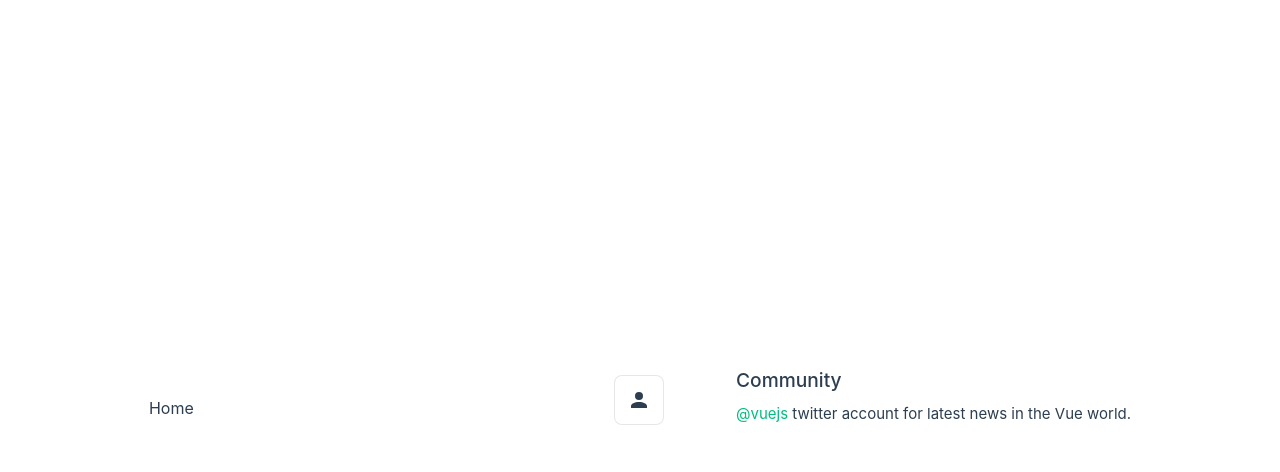
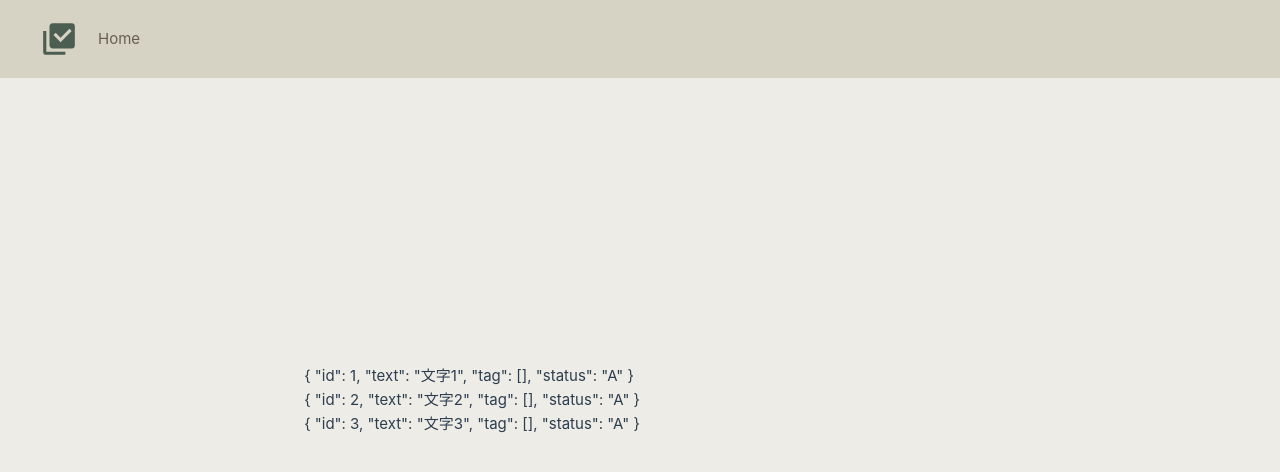
Before and after one commit to Emagineer9/vue3_todo_list, a Vue app: page / in a window 1280 px wide. Shown: the top 472 px of the page. Built offline with nearby package versions, Linux system fonts and the light colour scheme.

Commit message:
create: task interface

```diff
--- a/src/App.vue
+++ b/src/App.vue
@@ -1,15 +1,23 @@
 <script setup lang="ts">
+import { computed } from 'vue'
 import { RouterLink, RouterView } from 'vue-router'
+import { mdiCheckboxMultipleMarked } from '@mdi/js'
+import SvgIcon from './components/parts/SvgIcon.vue'
+
+const headerIcon = computed(() => {
+  return mdiCheckboxMultipleMarked
+})
 </script>
 
 <template>
-  <header>
-    <!-- <img alt="Vue logo" class="logo" src="@/assets/logo.svg" width="125" height="125" /> -->
-
-    <div class="wrapper">
-      <nav>
-        <RouterLink to="/">Home</RouterLink>
-      </nav>
+  <header id="header">
+    <div class="inner">
+      <SvgIcon type="mdi" :path="headerIcon" :size="38" style="color: #4c5d52; vertical-align: middle"></SvgIcon>
+      <div class="router-link">
+        <nav>
+          <RouterLink to="/">Home</RouterLink>
+        </nav>
+      </div>
     </div>
   </header>
 
@@ -17,65 +25,5 @@ import { RouterLink, RouterView } from 'vue-router'
 </template>
 
 <style scoped>
-header {
-  line-height: 1.5;
-  max-height: 100vh;
-}
-
-.logo {
-  display: block;
-  margin: 0 auto 2rem;
-}
-
-nav {
-  width: 100%;
-  font-size: 12px;
-  text-align: center;
-  margin-top: 2rem;
-}
-
-nav a.router-link-exact-active {
-  color: var(--color-text);
-}
-
-nav a.router-link-exact-active:hover {
-  background-color: transparent;
-}
-
-nav a {
-  display: inline-block;
-  padding: 0 1rem;
-  border-left: 1px solid var(--color-border);
-}
-
-nav a:first-of-type {
-  border: 0;
-}
-
-@media (min-width: 1024px) {
-  header {
-    display: flex;
-    place-items: center;
-    padding-right: calc(var(--section-gap) / 2);
-  }
-
-  .logo {
-    margin: 0 2rem 0 0;
-  }
-
-  header .wrapper {
-    display: flex;
-    place-items: flex-start;
-    flex-wrap: wrap;
-  }
-
-  nav {
-    text-align: left;
-    margin-left: -1rem;
-    font-size: 1rem;
-
-    padding: 1rem 0;
-    margin-top: 1rem;
-  }
-}
+@media (min-width: 1024px) {}
 </style>
--- a/src/assets/main.css
+++ b/src/assets/main.css
@@ -1,4 +1,9 @@
+@import './reset.css';
 @import './base.css';
+
+body {
+  background-color: #eeece6;
+}
 
 #app {
   max-width: 1280px;
@@ -8,16 +13,40 @@
   font-weight: normal;
 }
 
+header {
+  position: fixed;
+  line-height: 1.5;
+  max-height: 100vh;
+  z-index: 999;
+  top: 0;
+  left: 0;
+  width: 100%;
+  padding: 20px 40px;
+  background: #D6D2C4;
+  box-sizing: border-box;
+}
+
+header .inner {
+  position: relative;
+  display: flex;
+  align-items: center;
+  height: 100%;
+}
+
 a,
 .green {
   text-decoration: none;
-  color: hsla(160, 100%, 37%, 1);
+  color: #675D50;
   transition: 0.4s;
+}
+
+.router-link {
+  padding: 0 20px;
 }
 
 @media (hover: hover) {
   a:hover {
-    background-color: hsla(160, 100%, 37%, 0.2);
+    background-color: #5b7b7033;
   }
 }
 
--- /dev/null
+++ b/src/assets/reset.css
@@ -0,0 +1,110 @@
+*,
+*::before,
+*::after {
+    margin: 0;
+    padding: 0;
+    box-sizing: border-box;
+}
+
+:where([hidden]:not([hidden='until-found'])) {
+    display: none !important;
+}
+
+:where(html) {
+    -webkit-text-size-adjust: none;
+    color-scheme: dark light;
+}
+
+@supports not (min-block-size: 100dvb) {
+    :where(html) {
+        block-size: 100%;
+    }
+}
+
+@media (prefers-reduced-motion: no-preference) {
+    :where(html:focus-within) {
+        scroll-behavior: smooth;
+    }
+}
+
+:where(body) {
+    block-size: 100%;
+    block-size: 100dvb;
+    line-height: 1.5;
+    font-family: system-ui, sans-serif;
+    -webkit-font-smoothing: antialiased;
+}
+
+:where(input, button, textarea, select) {
+    font: inherit;
+    color: inherit;
+}
+
+:where(textarea) {
+    resize: vertical;
+    resize: block;
+}
+
+:where(button, label, select, summary, [role='button'], [role='option']) {
+    cursor: pointer;
+}
+
+:where(:disabled) {
+    cursor: not-allowed;
+}
+
+:where(label:has(> input:disabled), label:has(+ input:disabled)) {
+    cursor: not-allowed;
+}
+
+:where(button) {
+    border-style: solid;
+}
+
+:where(a) {
+    text-underline-offset: 0.2ex;
+}
+
+:where(ul, ol) {
+    list-style: none;
+}
+
+:where(img, svg, video, canvas, audio, iframe, embed, object) {
+    display: block;
+}
+
+:where(img, picture, svg) {
+    max-inline-size: 100%;
+    block-size: auto;
+}
+
+:where(p, h1, h2, h3, h4, h5, h6) {
+    overflow-wrap: break-word;
+}
+
+:where(h1, h2, h3) {
+    line-height: calc(1em + 0.5rem);
+}
+
+:where(hr) {
+    border: none;
+    border-block-start: 1px solid;
+    color: inherit;
+    block-size: 0;
+    overflow: visible;
+}
+
+:where(:focus-visible) {
+    outline: 2px solid var(--focus-color, Highlight);
+    outline-offset: 2px;
+}
+
+:where(.visually-hidden:not(:focus, :active, :focus-within, .not-visually-hidden)) {
+    clip-path: inset(50%) !important;
+    height: 1px !important;
+    width: 1px !important;
+    overflow: hidden !important;
+    position: absolute !important;
+    white-space: nowrap !important;
+    border: 0 !important;
+}
--- a/src/components/TheWelcome.vue
+++ b/src/components/TheWelcome.vue
@@ -1,22 +1,34 @@
 <script setup lang="ts">
-import { computed } from 'vue'
+import { ref } from 'vue'
 import { mdiAccount } from '@mdi/js'
-import SvgIcon from './parts/SvgIcon.vue'
-import WelcomeItem from './WelcomeItem.vue'
+// import SvgIcon from './parts/SvgIcon.vue'
+// import WelcomeItem from './WelcomeItem.vue'
+import TaskCard from './parts/TaskCard.vue'
+import type { TaskItemInterface } from '@/interface/TaskItem'
 
-const mdiAccountIcon = computed(() => { //2
-  return mdiAccount
-})
+const taskItems: TaskItemInterface[] = [
+  { id: 1, text: '文字1', tag: [], status: 'A' },
+  { id: 2, text: '文字2', tag: [], status: 'A' },
+  { id: 3, text: '文字3', tag: [], status: 'A' },
+]
+
+// const mdiAccountIcon = computed(() => {
+//   return mdiAccount
+// })
 </script>
 
 <template>
+  <TaskCard v-for="taskItem in taskItems" :taskItem="taskItem"></TaskCard>
+</template>
+
+  <!--
     <WelcomeItem>
       <template #icon>
-      <svg-icon type="mdi" :path="mdiAccountIcon"></svg-icon>
+        <SvgIcon type="mdi" :path="mdiAccountIcon" :size="16" style="color: gray; vertical-align: middle"></SvgIcon>
       </template>
       <template #heading>Community</template>
 
       <a href="https://twitter.com/vuejs" target="_blank" rel="noopener">@vuejs</a>
       twitter account for latest news in the Vue world.
     </WelcomeItem>
-</template>
+  -->
--- /dev/null
+++ b/src/components/parts/TaskCard.vue
@@ -0,0 +1,18 @@
+<script setup lang="ts">
+import type { PropType } from 'vue'
+import type { TaskItemInterface } from '@/interface/TaskItem'
+
+const props = defineProps({
+  taskItem: {
+    type: Object as PropType<TaskItemInterface>,
+  },
+})
+</script>
+
+<template>
+  <div>
+    {{ props.taskItem }}
+  </div>
+</template>
+
+<style scoped></style>
--- /dev/null
+++ b/src/interface/TaskItem.ts
@@ -0,0 +1,9 @@
+/**
+ * Todoタスク
+ */
+export interface TaskItemInterface {
+    id: string | number,
+    tag: Array<string>,
+    text: string,
+    status: string,
+}
```
Also changed, not shown: document/work_notes.md (+16 -1 lines), 1 other file (tests, documents, lock files or other folders). Lines whose indentation alone changed are shown as unchanged.
